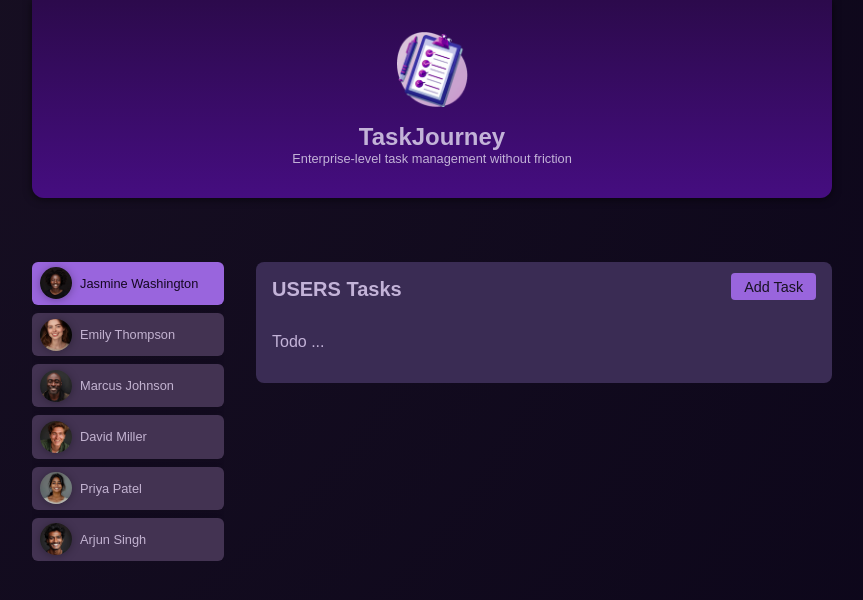
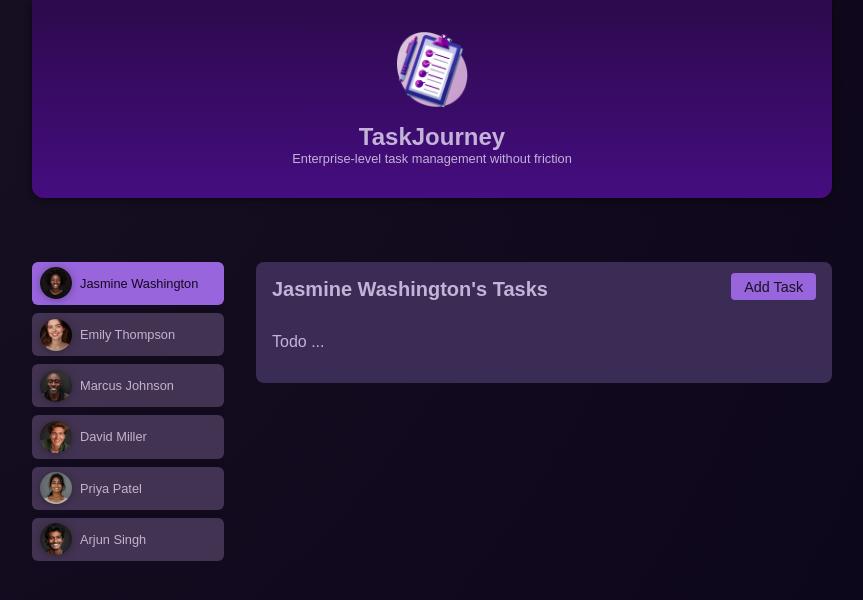
Before and after one commit to Argentum11/TaskJourney, an Angular app: page /users/u1 in a window 1280 px wide. Shown: the top 600 px of the page, without its empty margins (208-1071 px from the left). Built offline with nearby package versions, Linux system fonts and the light colour scheme.

Commit message:
feat: display user name in their tasks page (Angular-withComponentInputBinding)

```diff
--- a/src/app/app.config.ts
+++ b/src/app/app.config.ts
@@ -1,7 +1,7 @@
 import { ApplicationConfig } from '@angular/core';
-import { provideRouter } from '@angular/router';
+import { provideRouter, withComponentInputBinding } from '@angular/router';
 import { routes } from './app.routes';
 
 export const appConfig: ApplicationConfig = {
-  providers: [provideRouter(routes)],
+  providers: [provideRouter(routes, withComponentInputBinding())],
 };
--- a/src/app/users/user-tasks/user-tasks.component.html
+++ b/src/app/users/user-tasks/user-tasks.component.html
@@ -1,6 +1,6 @@
 <section id="tasks">
   <header>
-    <h2>USERS Tasks</h2>
+    <h2>{{ userName() }}'s Tasks</h2>
     <menu>
       <a>Add Task</a>
     </menu>
--- a/src/app/users/user-tasks/user-tasks.component.ts
+++ b/src/app/users/user-tasks/user-tasks.component.ts
@@ -1,4 +1,5 @@
-import { Component } from '@angular/core';
+import { Component, computed, inject, input } from '@angular/core';
+import { UsersService } from '../users.service';
 
 @Component({
   selector: 'app-user-tasks',
@@ -6,4 +7,11 @@ import { Component } from '@angular/core';
   templateUrl: './user-tasks.component.html',
   styleUrl: './user-tasks.component.css',
 })
-export class UserTasksComponent {}
+export class UserTasksComponent {
+  userID = input.required<string>();
+  private usersService = inject(UsersService);
+
+  userName = computed(
+    () => this.usersService.users.find((u) => u.id === this.userID())?.name
+  );
+}
```
Also changed, not shown: 1 other file (tests, documents, lock files or other folders).
